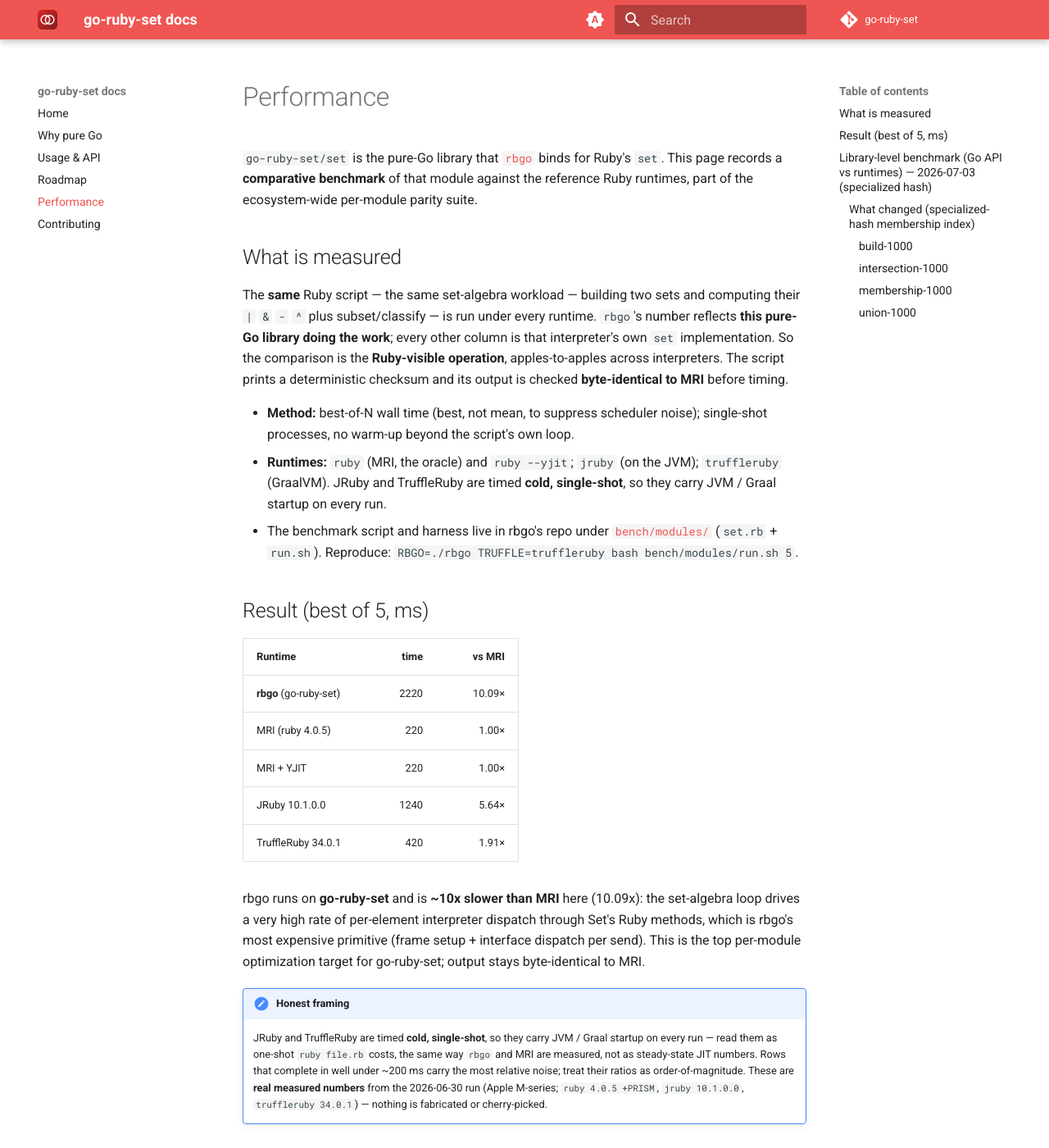
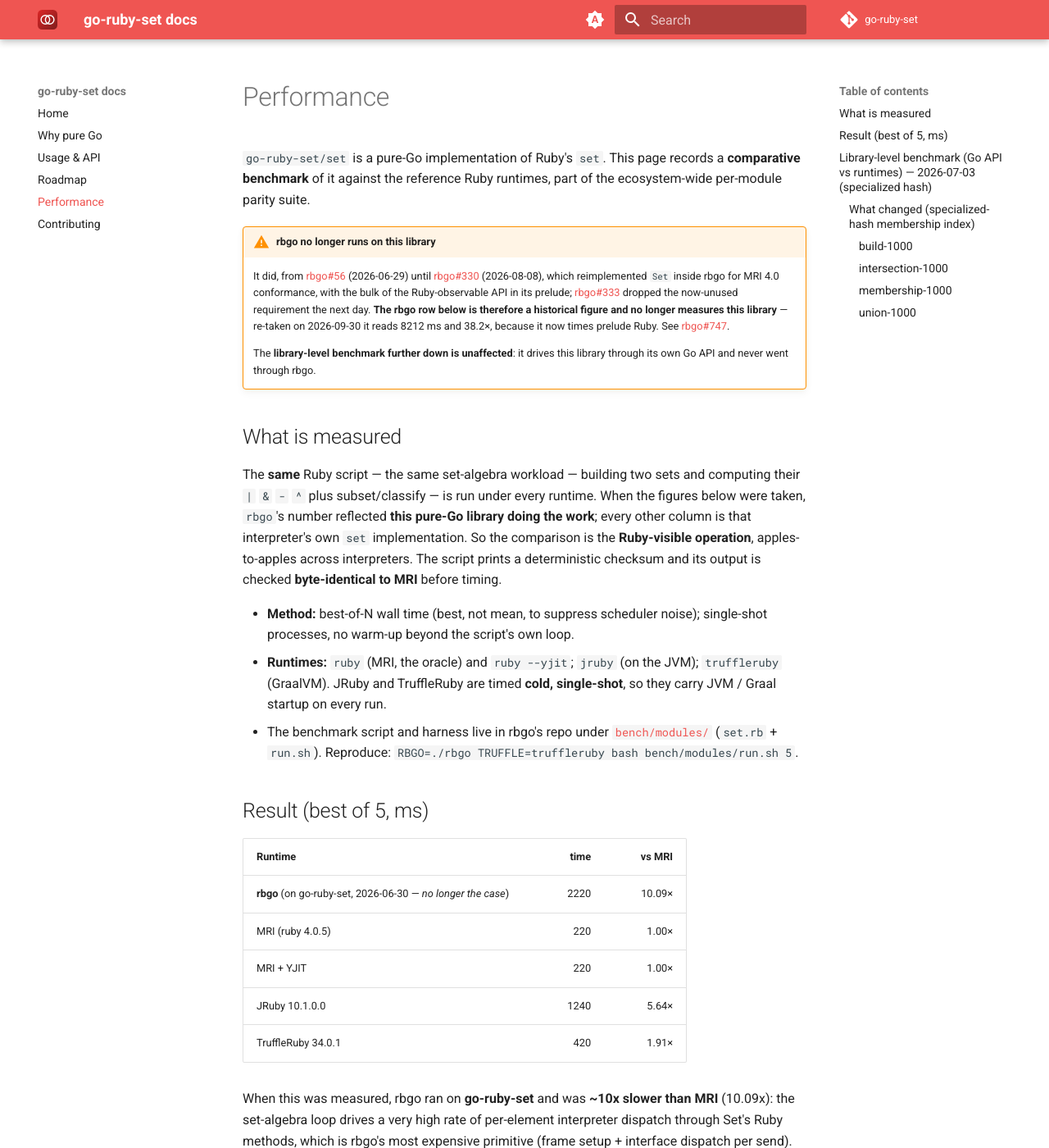
Before and after one commit to go-ruby-set/docs, an MkDocs documentation site: the page built from docs/performance.md, in a window 1280 px wide and 1400 px high. Shown: the whole window at 82% size. Built offline with MkDocs 1.6.1 and Material for MkDocs 9.7.7, drawn with Linux system fonts in a browser that asks for light colours; the version menu is left out; some of the changed text lies outside the part shown.

Commit message:
Say that rbgo stopped running on this library, and when (#14)
Three pages here state in the present tense that `rbgo` binds this module. It
did, from rbgo#56 on 2026-06-29 until rbgo#330 on 2026-08-08, which
reimplemented `Set` inside the interpreter for MRI 4.0 conformance with the bulk
of the Ruby-observable API in its prelude. rbgo#333 dropped the now-unused
requirement the next day. `github.com/go-ruby-set/set` has not been in rbgo's
build list since.

That makes the rbgo row on the performance page a historical figure rather than a
measurement of this library. It also moved underneath the claim: re-taken on
2026-09-30 with a clock finer than the 10 ms one that produced it, that row reads
8212 ms and 38.2x rather than 2220 ms and 10.09x — because it now times prelude
Ruby rather than this library. MRI reproduces at 215 ms against the published
220, which is what says the machine is not the explanation.

The library-level benchmark further down the page is untouched and unaffected: it
drives this library through its own Go API and never went through rbgo.

Refs go-embedded-ruby/ruby#747, go-embedded-ruby/ruby#748.

Co-authored-by: Claude Opus 5 <noreply@anthropic.com>

```diff
--- a/docs/performance.md
+++ b/docs/performance.md
@@ -1,15 +1,29 @@
 # Performance
 
-`go-ruby-set/set` is the pure-Go library that
-[`rbgo`](https://github.com/go-embedded-ruby/ruby) binds for Ruby's `set`. This
-page records a **comparative benchmark** of that module against the reference
-Ruby runtimes, part of the ecosystem-wide per-module parity suite.
+`go-ruby-set/set` is a pure-Go implementation of Ruby's `set`. This page records
+a **comparative benchmark** of it against the reference Ruby runtimes, part of
+the ecosystem-wide per-module parity suite.
+
+!!! warning "rbgo no longer runs on this library"
+    It did, from [rbgo#56](https://github.com/go-embedded-ruby/ruby/pull/56)
+    (2026-06-29) until
+    [rbgo#330](https://github.com/go-embedded-ruby/ruby/pull/330) (2026-08-08),
+    which reimplemented `Set` inside rbgo for MRI 4.0 conformance, with the bulk
+    of the Ruby-observable API in its prelude;
+    [rbgo#333](https://github.com/go-embedded-ruby/ruby/pull/333) dropped the
+    now-unused requirement the next day. **The rbgo row below is therefore a
+    historical figure and no longer measures this library** — re-taken on
+    2026-09-30 it reads 8212 ms and 38.2×, because it now times prelude Ruby.
+    See [rbgo#747](https://github.com/go-embedded-ruby/ruby/issues/747).
+
+    The **library-level benchmark further down is unaffected**: it drives this
+    library through its own Go API and never went through rbgo.
 
 ## What is measured
 
-The **same** Ruby script — the same set-algebra workload — building two sets and computing their `|` `&` `-` `^` plus subset/classify — is run under every runtime. `rbgo`'s
-number reflects **this pure-Go library doing the work**; every other column is
-that interpreter's own `set` implementation. So the comparison is the
+The **same** Ruby script — the same set-algebra workload — building two sets and computing their `|` `&` `-` `^` plus subset/classify — is run under every runtime. When the
+figures below were taken, `rbgo`'s number reflected **this pure-Go library doing
+the work**; every other column is that interpreter's own `set` implementation. So the comparison is the
 **Ruby-visible operation**, apples-to-apples across interpreters. The script
 prints a deterministic checksum and its output is checked **byte-identical to
 MRI** before timing.
@@ -28,13 +42,15 @@ MRI** before timing.
 
 | Runtime | time | vs MRI |
 | --- | ---: | ---: |
-| **rbgo** (go-ruby-set) | 2220 | 10.09× |
+| **rbgo** (on go-ruby-set, 2026-06-30 — *no longer the case*) | 2220 | 10.09× |
 | MRI (ruby 4.0.5) | 220 | 1.00× |
 | MRI + YJIT | 220 | 1.00× |
 | JRuby 10.1.0.0 | 1240 | 5.64× |
 | TruffleRuby 34.0.1 | 420 | 1.91× |
 
-rbgo runs on **go-ruby-set** and is **~10x slower than MRI** here (10.09x): the set-algebra loop drives a very high rate of per-element interpreter dispatch through Set's Ruby methods, which is rbgo's most expensive primitive (frame setup + interface dispatch per send). This is the top per-module optimization target for go-ruby-set; output stays byte-identical to MRI.
+When this was measured, rbgo ran on **go-ruby-set** and was **~10x slower than MRI** (10.09x): the set-algebra loop drives a very high rate of per-element interpreter dispatch through Set's Ruby methods, which is rbgo's most expensive primitive (frame setup + interface dispatch per send). Output stayed byte-identical to MRI.
+
+Two things have changed since. rbgo no longer uses this library for `Set`, so the row is no longer about it; and the harness that produced these numbers timed with `/usr/bin/time -p`, whose resolution is 10 ms — which does not affect this row, at 2220 ms, but does affect the small rows in the ecosystem table ([rbgo#748](https://github.com/go-embedded-ruby/ruby/pull/748)).
 
 !!! note "Honest framing"
     JRuby and TruffleRuby are timed **cold, single-shot**, so they carry JVM /
```
Also changed, not shown: docs/roadmap.md (+3 -2 lines), docs/why.md (+7 -3 lines).
